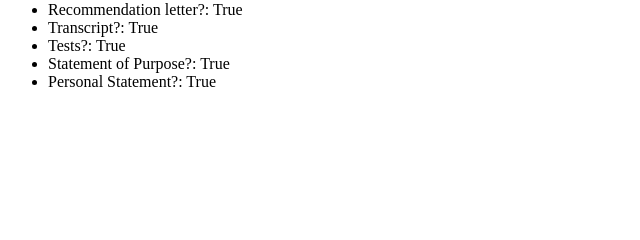
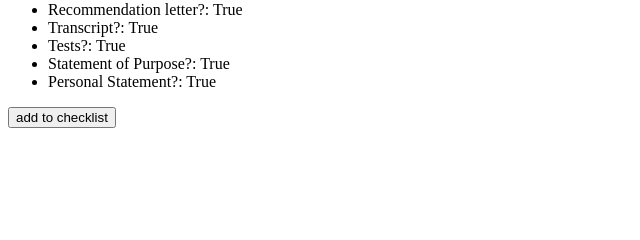
Before and after one commit to smasson288/ACS, a Django app: page /program/1 in a window 1280 px wide. Shown: the part 114-354 px from the top of the page, without its empty margins (0-640 px from the left). Run offline with Django 3.2, Linux system fonts and the light colour scheme; tables that the repository leaves empty hold one stand-in row (values such as "Sample post").

Commit message:
program detail template update

```diff
--- a/ACS/checklist/templates/programDetail.html
+++ b/ACS/checklist/templates/programDetail.html
@@ -20,6 +20,10 @@
             <li>Statement of Purpose?: {{ requirement.Statement_of_purpose }}</li>
             <li>Personal Statement?: {{ requirement.Personal_statement }}</li>
         </ul>
+            <form method="post">
+                {% csrf_token %}
+                <input type="submit" value="add to checklist">
+            </form>
         {% endfor %}
     {% endblock %}
 </body>
```
